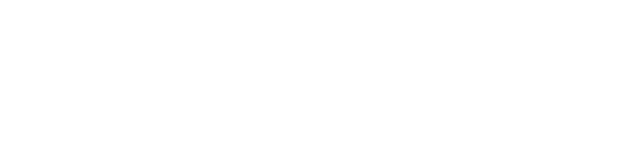
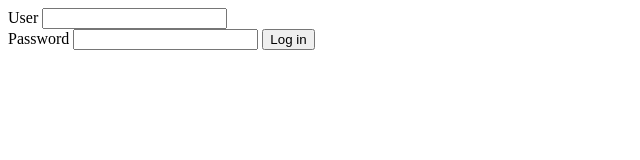
Before and after one commit to WesleyValerio/entendendo-o-git-com-github, a plain HTML site: page login.html in a window 1280 px wide. Shown: the whole page, without its empty margins (0-640 px from the left). Drawn offline with Linux system fonts and the light colour scheme.

Commit message:
criada estrutura de tela de login

```diff
--- a/login.html
+++ b/login.html
@@ -4,9 +4,18 @@
     <meta charset="UTF-8">
     <meta http-equiv="X-UA-Compatible" content="IE=edge">
     <meta name="viewport" content="width=device-width, initial-scale=1.0">
-    <title>Document</title>
+    <title>Login</title>
 </head>
 <body>
+    <div>
+        <form>
+            <label>User</label>
+            <input type="text" name="login"><br>
+            <label>Password</label>
+            <input type="text" name="password">
+            <button type="button">Log in</button>
+        </form>
+    </div>
 
 </body>
 </html>
```
